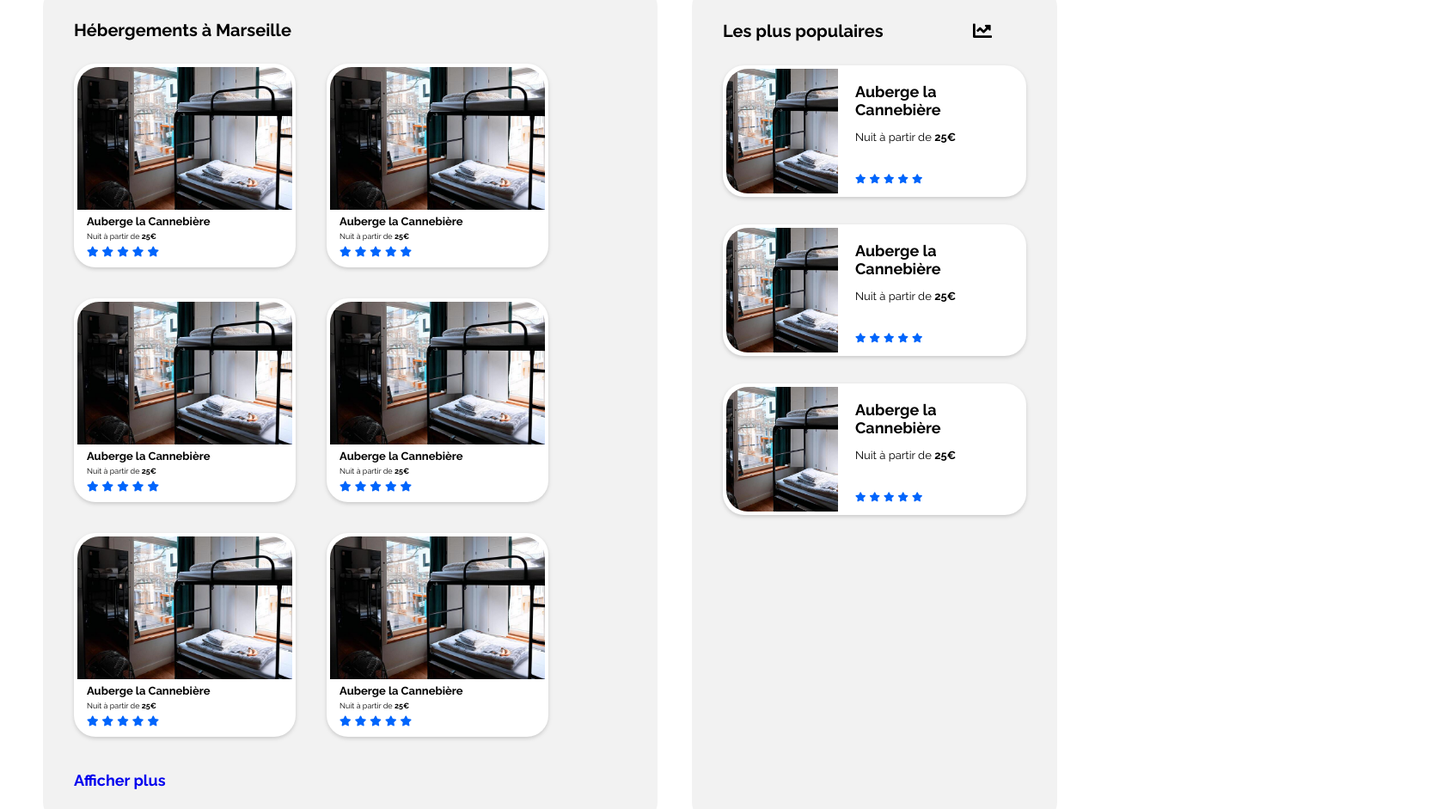
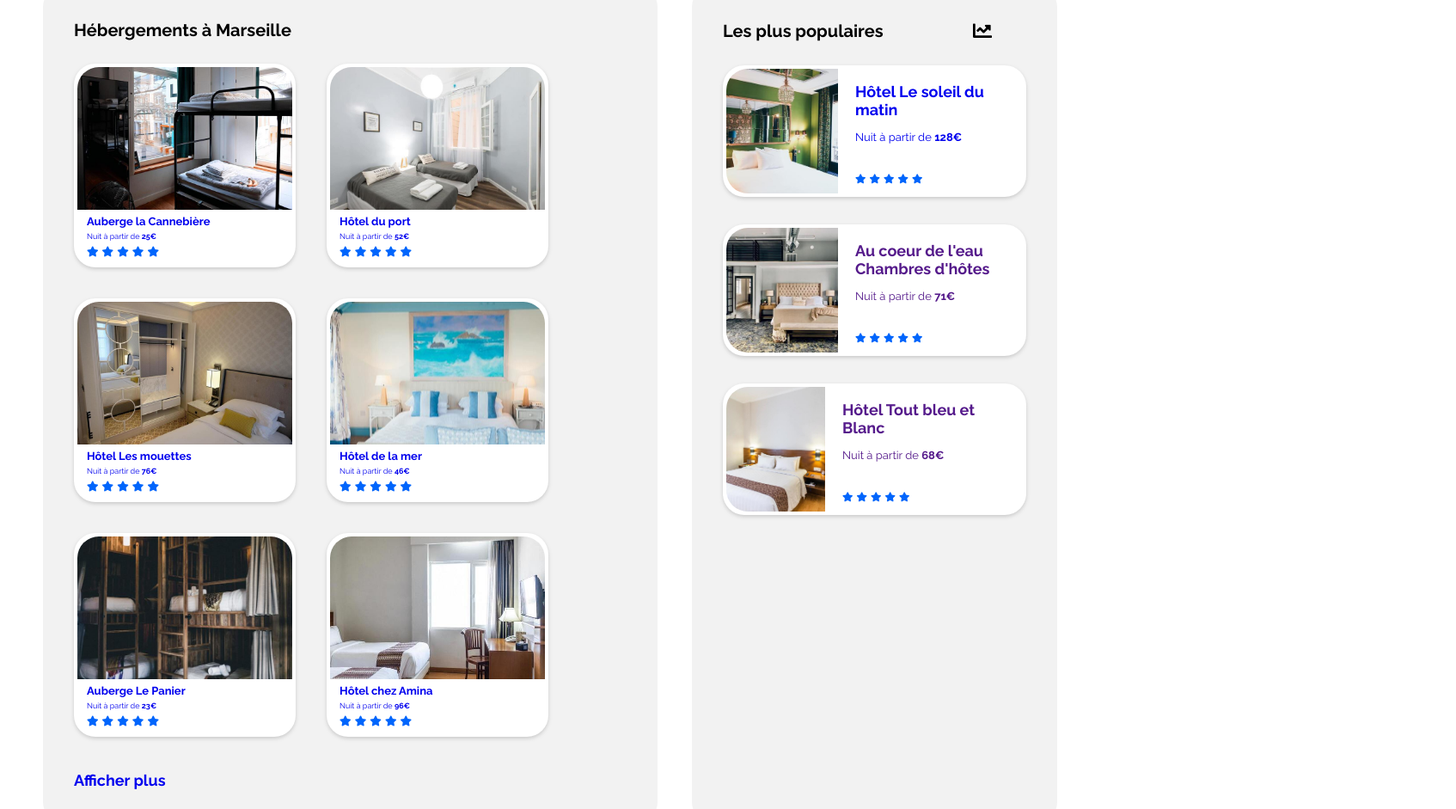
Before and after one commit to BaptisteM44/Projet-2-Reservia, a plain HTML site: page index.html in a window 1280 px wide. Shown: the part 440-1381 px from the top of the page at 86% size, 1694 px wide, since content can reach past the window. Drawn offline with Linux system fonts and the light colour scheme.

Commit message:
étoiles/détails/padding margin/section3 block images + restructuration images/footer

```diff
--- a/index.html
+++ b/index.html
@@ -71,78 +71,105 @@
     <section>
         <div class="section2">      <!-- début section hébergements -->
             <h2>Hébergements à Marseille</h2>
+
             <div class="item">
+                <a href="#">
                 <img src="images/hebergements/4_small/marcus-loke-WQJvWU_HZFo-unsplash.jpg">
                 <div class="item-text">
-                <h3>Auberge la Cannebière</h3>
-                <p>Nuit à partir de <b>25€</b></p>
+                    <h3>Auberge la Cannebière</h3>
+                    <p>Nuit à partir de <b>25€</b></p>
+
                 <i class="fas fa-star"></i> <!--logo étoile-->
                 <i class="fas fa-star"></i>
                 <i class="fas fa-star"></i>
                 <i class="fas fa-star"></i>
-                <i class="fas fa-star"></i>
+                <i class="fas fa-star less"></i>
                 </div>
+                </a>
             </div>
+
+
             <div class="item">
-                <img src="images/hebergements/4_small/marcus-loke-WQJvWU_HZFo-unsplash.jpg">
+                <a href="#">
+                <img src="images/hebergements/4_small/fred-kleber-gTbaxaVLvsg-unsplash.jpg">
                     <div class="item-text">
-                    <h3>Auberge la Cannebière</h3>
-                    <p>Nuit à partir de <b>25€</b></p>
+                        <h3>Hôtel du port</h3>
+                        <p>Nuit à partir de <b>52€</b></p>
+
                     <i class="fas fa-star"></i> <!--logo étoile-->
                     <i class="fas fa-star"></i>
                     <i class="fas fa-star"></i>
                     <i class="fas fa-star"></i>
                     <i class="fas fa-star"></i>
                     </div>
+                </a>
             </div>
+
             <div class="item">
-                <img src="images/hebergements/4_small/marcus-loke-WQJvWU_HZFo-unsplash.jpg">
+                <a href="#">
+                <img src="images/hebergements/4_small/reisetopia-B8WIgxA_PFU-unsplash.jpg">
                     <div class="item-text">
-                    <h3>Auberge la Cannebière</h3>
-                    <p>Nuit à partir de <b>25€</b></p>
+                        <h3>Hôtel Les mouettes</h3>
+                    <p>Nuit à partir de <b>76€</b></p>
+
+                    <i class="fas fa-star"></i> <!--logo étoile-->
+                    <i class="fas fa-star"></i>
+                    <i class="fas fa-star"></i>
+                    <i class="fas fa-star"></i>
+                    <i class="fas fa-star less"></i>
+                    </div>
+                </a>
+            </div>
+
+
+            <div class="item">
+                <a href="#">
+                <img src="images/hebergements/4_small/annie-spratt-Eg1qcIitAuA-unsplash.jpg">
+                    <div class="item-text">
+                        <h3>Hôtel de la mer</h3>
+                        <p>Nuit à partir de <b>46€</b></p>
+
+                    <i class="fas fa-star"></i> <!--logo étoile-->
+                    <i class="fas fa-star"></i>
+                    <i class="fas fa-star"></i>
+                    <i class="fas fa-star less"></i>
+                    <i class="fas fa-star less"></i>
+                    </div>
+                </a>
+            </div>
+
+
+            <div class="item">
+                <a href="#">
+                <img src="images/hebergements/4_small/nicate-lee-kT-ZyaiwBe0-unsplash.jpg">
+                    <div class="item-text">
+                    <h3>Auberge Le Panier</h3>
+                    <p>Nuit à partir de <b>23€</b></p>
+                    <i class="fas fa-star"></i> <!--logo étoile-->
+                    <i class="fas fa-star"></i>
+                    <i class="fas fa-star"></i>
+                    <i class="fas fa-star"></i>
+                    <i class="fas fa-star less"></i>
+                    </div>
+                </a>
+            </div>
+
+
+            <div class="item">
+                <a href="#">
+                <img src="images/hebergements/4_small/febrian-zakaria-M6S1WvfW68A-unsplash.jpg">
+                    <div class="item-text">
+                    <h3>Hôtel chez Amina</h3>
+                    <p>Nuit à partir de <b>96€</b></p>
                     <i class="fas fa-star"></i> <!--logo étoile-->
                     <i class="fas fa-star"></i>
                     <i class="fas fa-star"></i>
                     <i class="fas fa-star"></i>
                     <i class="fas fa-star"></i>
                     </div>
+                </a>
             </div>
-            <div class="item">
-                <img src="images/hebergements/4_small/marcus-loke-WQJvWU_HZFo-unsplash.jpg">
-                    <div class="item-text">
-                    <h3>Auberge la Cannebière</h3>
-                    <p>Nuit à partir de <b>25€</b></p>
-                    <i class="fas fa-star"></i> <!--logo étoile-->
-                    <i class="fas fa-star"></i>
-                    <i class="fas fa-star"></i>
-                    <i class="fas fa-star"></i>
-                    <i class="fas fa-star"></i>
-                    </div>
-            </div>
-            <div class="item">
-                <img src="images/hebergements/4_small/marcus-loke-WQJvWU_HZFo-unsplash.jpg">
-                    <div class="item-text">
-                    <h3>Auberge la Cannebière</h3>
-                    <p>Nuit à partir de <b>25€</b></p>
-                    <i class="fas fa-star"></i> <!--logo étoile-->
-                    <i class="fas fa-star"></i>
-                    <i class="fas fa-star"></i>
-                    <i class="fas fa-star"></i>
-                    <i class="fas fa-star"></i>
-                    </div>
-            </div>
-            <div class="item">
-                <img src="images/hebergements/4_small/marcus-loke-WQJvWU_HZFo-unsplash.jpg">
-                    <div class="item-text">
-                    <h3>Auberge la Cannebière</h3>
-                    <p>Nuit à partir de <b>25€</b></p>
-                    <i class="fas fa-star"></i> <!--logo étoile-->
-                    <i class="fas fa-star"></i>
-                    <i class="fas fa-star"></i>
-                    <i class="fas fa-star"></i>
-                    <i class="fas fa-star"></i>
-                    </div>
-            </div>
+
         <h4><a href="#Afficher plus">Afficher plus</a></h4>
 
         </div>          <!-- fin section hébergement -->
@@ -154,11 +181,13 @@
                     <i class="fas fa-chart-line"></i> <!--logo graphique-->
                 </div>
             </div>
+                <a href="#">
                 <div class="item-aside">
-                    <img src="images/hebergements/4_small/marcus-loke-WQJvWU_HZFo-unsplash.jpg">
+
+                    <img src="images/hebergements/4_small/emile-guillemot-Bj_rcSC5XfE-unsplash.jpg">
                         <div class="item-text-aside">
-                        <h3>Auberge la Cannebière</h3>
-                        <p>Nuit à partir de <b>25€</b></p>
+                        <h3>Hôtel Le soleil du matin</h3>
+                        <p>Nuit à partir de <b>128€</b></p>
                         <i class="fas fa-star"></i> <!--logo étoile-->
                         <i class="fas fa-star"></i>
                         <i class="fas fa-star"></i>
@@ -166,78 +195,84 @@
                         <i class="fas fa-star"></i>
                         </div>
                 </div>
+                </a>
+                </a>
+                <a href="">
                 <div class="item-aside">
-                    <img src="images/hebergements/4_small/marcus-loke-WQJvWU_HZFo-unsplash.jpg">
+                    <img src="images/hebergements/4_small/aw-creative-VGs8z60yT2c-unsplash.jpg">
                         <div class="item-text-aside">
-                        <h3>Auberge la Cannebière</h3>
-                        <p>Nuit à partir de <b>25€</b></p>
+                        <h3>Au coeur de l'eau Chambres d'hôtes</h3>
+                        <p>Nuit à partir de <b>71€</b></p>
                         <i class="fas fa-star"></i> <!--logo étoile-->
                         <i class="fas fa-star"></i>
                         <i class="fas fa-star"></i>
                         <i class="fas fa-star"></i>
-                        <i class="fas fa-star"></i>
+                        <i class="fas fa-star less"></i>
                         </div>
                 </div>
+                </a>
+                <a href="">
                 <div class="item-aside">
-                    <img src="images/hebergements/4_small/marcus-loke-WQJvWU_HZFo-unsplash.jpg">
+                    <img src="images/hebergements/4_small/febrian-zakaria-sjvU0THccQA-unsplash.jpg">
                         <div class="item-text-aside">
-                        <h3>Auberge la Cannebière</h3>
-                        <p>Nuit à partir de <b>25€</b></p>
+                        <h3>Hôtel Tout bleu et Blanc</h3>
+                        <p>Nuit à partir de <b>68€</b></p>
                         <i class="fas fa-star"></i> <!--logo étoile-->
                         <i class="fas fa-star"></i>
                         <i class="fas fa-star"></i>
                         <i class="fas fa-star"></i>
-                        <i class="fas fa-star"></i>
+                        <i class="fas fa-star less"></i>
                         </div>
                 </div>
-
+                </a>
         </aside>            <!-- fin aside -->
 
     </section>
     <section>
         <div class="section3">  <!-- début section activités -->
             <h2>Activités à Marseille</h2>
-            <div class="section3-image1">
+
+            <a href=""><div class="section3-image1">
                 <img src="images/activites/3_medium/reno-laithienne-QUgJhdY5Fyk-unsplash.jpg" alt="">
                 <div>
                     <p>Vieux Port</p>   <!-- image 1 -->
                 </div>
-            </div>
-            <div class="block-image2-3">
-                <div class="section3-image2-3">
+            </div></a>
+            <a href=""><div class="block-image2-3">
+                <div class="section3-image2">
                     <img src="images/activites/3_medium/paul-hermann-QFTrLdQIRhI-unsplash.jpg" alt="">
                         <div>
                             <p>Fort de Pomègues</p>     <!-- image 2 -->
                         </div>
-                </div>
-                <div class="section3-image2-3">
+                </div></a>
+                <a href=""><div class="section3-image3">
                         <img src="images/activites/3_medium/kevin-hikari-rV_Qd1l-VXg-unsplash.jpg" alt="">
                         <div>
                             <p>Îles du Frioul</p>   <!-- image 3 -->
                         </div>
                 </div>
-            </div>
+            </div></a>
 
-            <div class="section3-image1">
+            <a href=""><div class="section3-image1">
                 <img src="images/activites/3_medium/reno-laithienne-QUgJhdY5Fyk-unsplash.jpg" alt="">
                 <div>
                     <p>Vieux Port</p>   <!-- image 4 -->
                 </div>
-            </div>
-            <div class="block-image2-3">
-                <div class="section3-image2-3">
+            </div></a>
+            <a href=""><div class="block-image2-3">
+                <div class="section3-image5">
                     <img src="images/activites/3_medium/paul-hermann-QFTrLdQIRhI-unsplash.jpg" alt="">
                         <div>
                             <p>Fort de Pomègues</p> <!-- image 5 -->
                         </div>
-                </div>
-                <div class="section3-image2-3">
+                </div></a>
+                <a href=""><div class="section3-image6">
                         <img src="images/activites/3_medium/kevin-hikari-rV_Qd1l-VXg-unsplash.jpg" alt="">
                         <div>
                             <p>Îles du Frioul</p>   <!-- image 6 -->
                         </div>
                 </div>
-            </div>
+            </div></a>
 
 
         </div>
@@ -245,24 +280,24 @@
 
 
     <footer>        <!-- début footer -->
-
+        <div class="footer-text">
             <div class="footer-partie">
                 <h2>A propos</h2>
-                <p>Fonctionnement du site</p>
-                <p>Conditions générales de vente</p>
-                <p>Données et confidentialités</p>
+                <a href=""><p>Fonctionnement du site</p></a>
+                <a href=""><p>Conditions générales de vente</p></a>
+                <a href=""><p>Données et confidentialités</p></a>
             </div>
             <div class="footer-partie">
                 <h2>Nos hébergements</h2>
-                <p>Charte qualité</p>
-                <p>Soumettre votre hôtel</p>
+                <a href=""><p>Charte qualité</p></a>
+                <a href=""><p>Soumettre votre hôtel</p></a>
             </div>
             <div class="footer-partie">
                 <h2>Assistance</h2>
-                <p>Centre d'aide</p>
-                <p>Nous contacter</p>
+                <a href=""><p>Centre d'aide</p></a>
+                <a href=""><p>Nous contacter</p></a>
             </div>
-
+        </div>
     </footer>
 
 </body>
```
